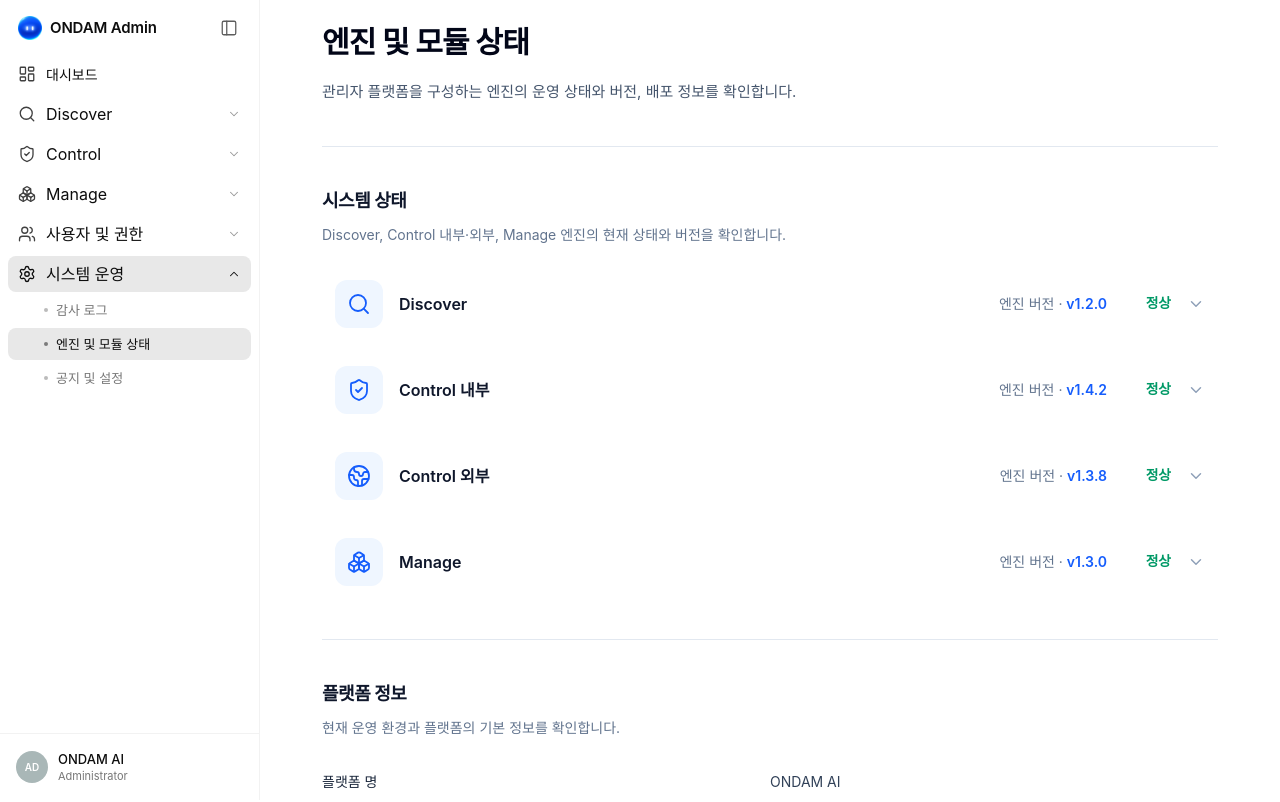
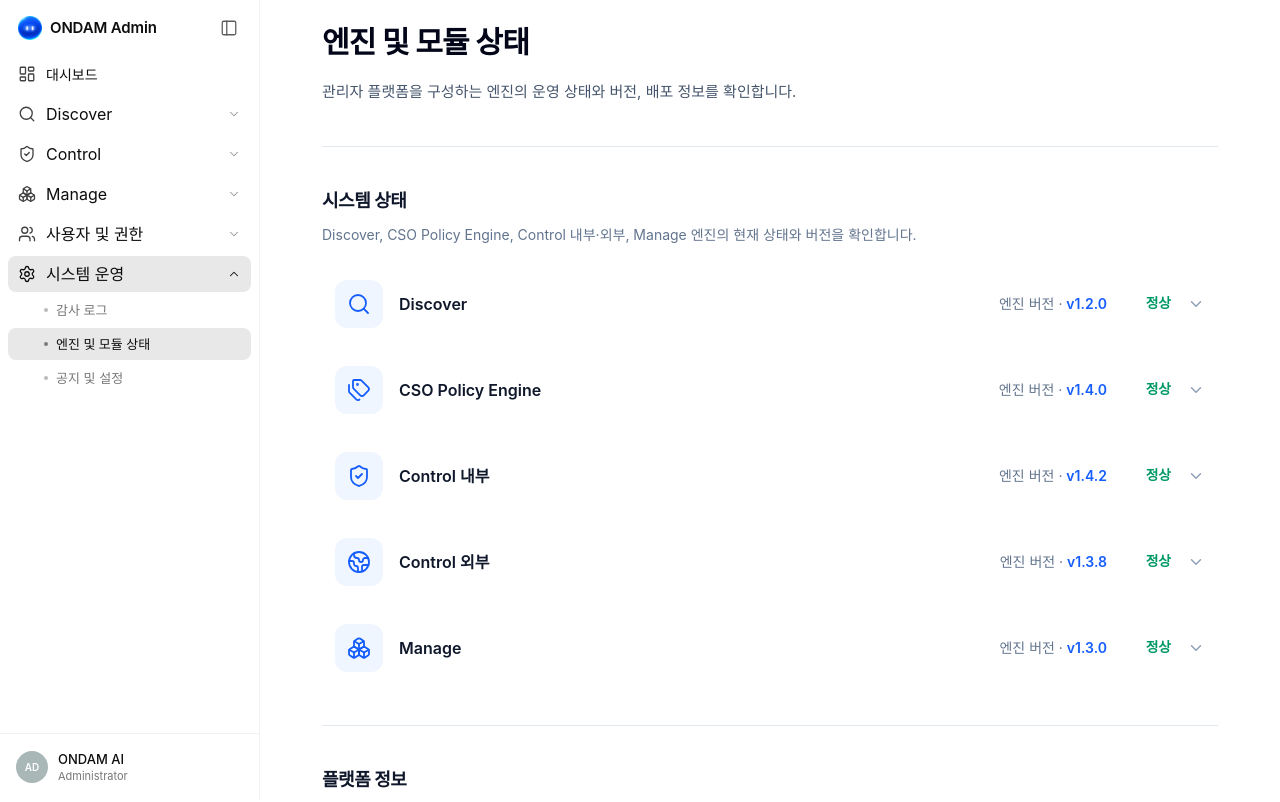
Before and after one commit to office-c2lab/Onadm_AI_Front, a React (Vite) app: page /admin/system/settings in a window 1280 px wide. Shown: the top 802 px of the page. Built offline with nearby package versions, Linux system fonts and the light colour scheme.

Commit message:
feat : cso 엔진 상태 추가

```diff
--- a/src/pages/admin/system/settings/SettingsPage.jsx
+++ b/src/pages/admin/system/settings/SettingsPage.jsx
@@ -7,6 +7,7 @@ import {
   Search,
   ShieldCheck,
   SlidersHorizontal,
+  Tags,
 } from 'lucide-react';
 
 import { AdminDetailSection } from '../../../../layouts/admin/AdminDetailLayout.jsx';
@@ -15,12 +16,26 @@ import '../../control/external/garim.css';
 
 const ENGINES = [
   { name: 'Discover', version: 'v1.2.0', icon: Search },
+  { name: 'CSO Policy Engine', version: 'v1.4.0', icon: Tags },
   { name: 'Control 내부', version: 'v1.4.2', icon: ShieldCheck },
   { name: 'Control 외부', version: 'v1.3.8', icon: Globe2 },
   { name: 'Manage', version: 'v1.3.0', icon: Boxes },
 ];
 
 const CHANGE_HISTORY = [
+  {
+    engine: 'CSO Policy Engine',
+    title: 'CSO Policy Engine 개선',
+    description: '정보 등급과 AI 사용 정책 관리 기능 정비',
+    date: '2026.11.02',
+    version: 'v1.4.0',
+    changes: [
+      '프롬프트와 문서에 적용할 C/S/O 정보 등급 체계를 정비했습니다.',
+      '내부 AI와 승인·미승인 외부 AI의 처리 정책을 통합 관리하도록 개선했습니다.',
+      '탐지 규칙과 정책 시뮬레이터, 변경사항 저장 흐름을 추가했습니다.',
+    ],
+    issues: ['CSO-34 · 정보 등급 정책 매트릭스 추가', 'CSO-29 · 탐지 규칙 저장 흐름 개선'],
+  },
   {
     engine: 'Control 내부',
     title: 'AI Policy Engine 개선',
@@ -355,7 +370,7 @@ export default function SettingsPage() {
 
           <AdminDetailSection
             title="시스템 상태"
-            description="Discover, Control 내부·외부, Manage 엔진의 현재 상태와 버전을 확인합니다."
+            description="Discover, CSO Policy Engine, Control 내부·외부, Manage 엔진의 현재 상태와 버전을 확인합니다."
           >
             <SystemStatusPanel />
           </AdminDetailSection>
```
